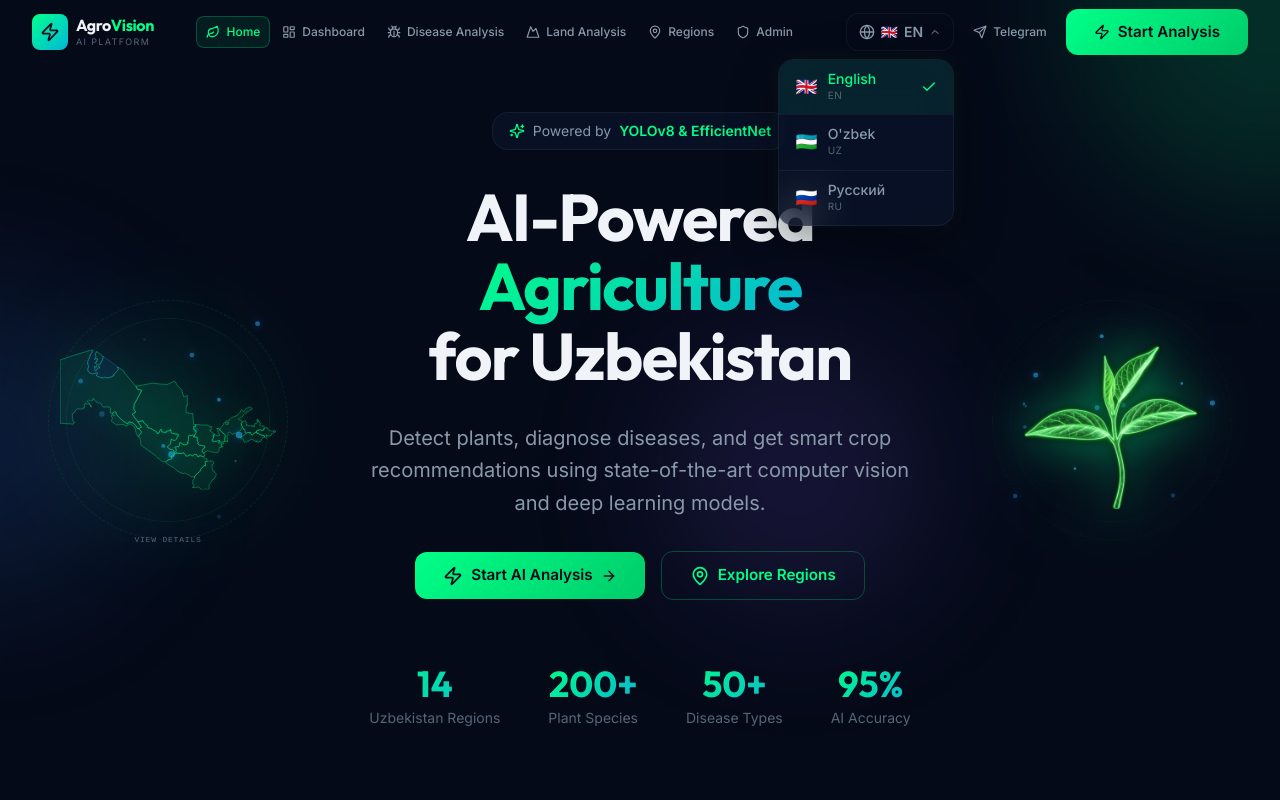
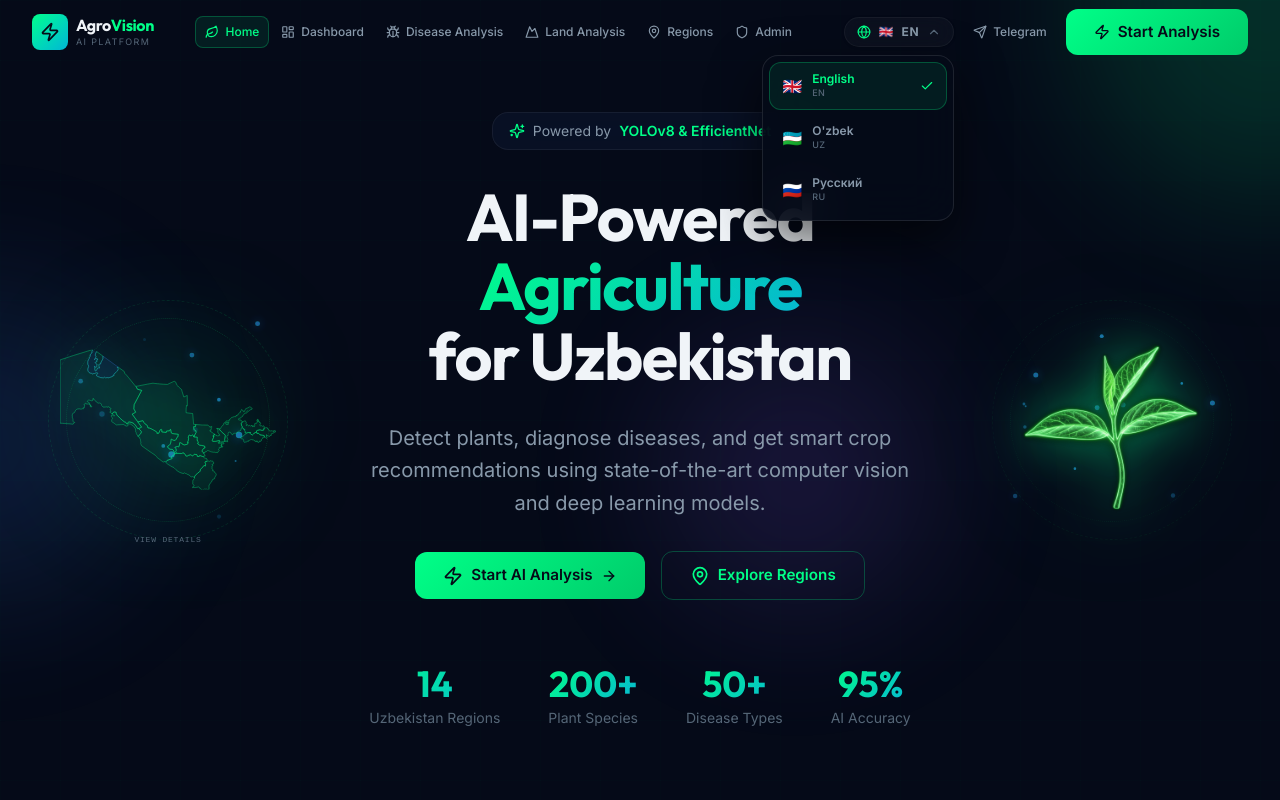
Before and after one commit to OgabekHub/agro-vision-ai, a Next.js app in the folder frontend/: page /en in a window 1280 px wide. Both pictures are taken after a click on the button "Switch language". Shown: the top 800 px of the page. Built offline with nearby package versions, Linux system fonts and the light colour scheme.

Commit message:
style: redesign language switcher with glassmorphic trigger button and premium padded dropdown

```diff
--- a/frontend/src/components/ui/LanguageSwitcher.tsx
+++ b/frontend/src/components/ui/LanguageSwitcher.tsx
@@ -48,24 +48,25 @@ export default function LanguageSwitcher() {
       <button
         onClick={() => setIsOpen(!isOpen)}
         disabled={isPending}
-        className={`flex items-center gap-1.5 px-3 py-2 rounded-xl text-sm font-medium transition-all border border-white/5 hover:border-[var(--color-border-glow)] hover:bg-[var(--color-primary-subtle)] text-[var(--color-text-secondary)] hover:text-[var(--color-primary)] ${
+        className={`flex items-center gap-2 px-3 py-1.5 rounded-full text-xs font-semibold transition-all duration-300 bg-white/3 hover:bg-white/8 border border-white/5 hover:border-white/15 text-[var(--color-text-secondary)] hover:text-[var(--color-text-primary)] shadow-sm backdrop-blur-md group ${
           isPending ? "opacity-75 cursor-not-allowed" : ""
         }`}
         aria-label="Switch language"
         aria-expanded={isOpen}
       >
         {isPending ? (
-          <div className="w-4 h-4 border-2 border-[var(--color-primary)] border-t-transparent rounded-full animate-spin" />
+          <div className="w-3.5 h-3.5 border-2 border-[var(--color-primary)] border-t-transparent rounded-full animate-spin" />
         ) : (
-          <Globe className="w-4 h-4" />
+          <Globe className="w-3.5 h-3.5 text-[var(--color-primary)]" />
         )}
-        <span className="hidden sm:inline">{current.flag}</span>
-        <span className="font-semibold">{current.shortLabel}</span>
+        <span className="hidden sm:inline text-xs leading-none">{current.flag}</span>
+        <span className="font-bold tracking-wider">{current.shortLabel}</span>
         <motion.div
           animate={{ rotate: isOpen ? 180 : 0 }}
           transition={{ duration: 0.2 }}
+          className="text-[var(--color-text-muted)] group-hover:text-[var(--color-text-secondary)]"
         >
-          <ChevronDown className="w-3 h-3" />
+          <ChevronDown className="w-3.5 h-3.5 text-[var(--color-text-muted)]" />
         </motion.div>
       </button>
 
@@ -73,15 +74,11 @@ export default function LanguageSwitcher() {
       <AnimatePresence>
         {isOpen && (
           <motion.div
-            initial={{ opacity: 0, y: -8, scale: 0.95 }}
+            initial={{ opacity: 0, y: 8, scale: 0.95 }}
             animate={{ opacity: 1, y: 0, scale: 1 }}
-            exit={{ opacity: 0, y: -8, scale: 0.95 }}
-            transition={{ duration: 0.15, ease: "easeOut" }}
-            className="absolute right-0 top-full mt-2 w-44 glass rounded-xl border border-[var(--color-border-default)] overflow-hidden z-50"
-            style={{
-              boxShadow:
-                "0 16px 48px rgba(0,0,0,0.4), 0 0 20px rgba(0,255,136,0.05)",
-            }}
+            exit={{ opacity: 0, y: 8, scale: 0.95 }}
+            transition={{ duration: 0.2, ease: [0.16, 1, 0.3, 1] }}
+            className="absolute right-0 top-full mt-2 w-48 bg-[var(--color-bg-dark)]/90 backdrop-blur-xl rounded-2xl border border-white/10 p-1.5 space-y-1 z-50 shadow-[0_20px_50px_rgba(0,0,0,0.6)]"
           >
             {locales.map((l, i) => {
               const isActive = l.code === locale;
@@ -92,23 +89,23 @@ export default function LanguageSwitcher() {
                   animate={{ opacity: 1, x: 0 }}
                   transition={{ delay: i * 0.05 }}
                   onClick={() => switchLocale(l.code)}
-                  className={`w-full flex items-center justify-between gap-3 px-4 py-3 text-sm transition-all ${
+                  className={`w-full flex items-center justify-between gap-3 px-3 py-2.5 rounded-xl text-xs font-semibold transition-all border ${
                     isActive
-                      ? "bg-[var(--color-primary-subtle)] text-[var(--color-primary)]"
-                      : "text-[var(--color-text-secondary)] hover:bg-white/5 hover:text-[var(--color-text-primary)]"
-                  } ${i !== 0 ? "border-t border-white/5" : ""}`}
+                      ? "bg-[var(--color-primary-subtle)] text-[var(--color-primary)] border-[var(--color-border-glow)]"
+                      : "text-[var(--color-text-secondary)] hover:bg-white/5 hover:text-white border-transparent"
+                  }`}
                 >
                   <div className="flex items-center gap-2.5">
-                    <span className="text-lg leading-none">{l.flag}</span>
+                    <span className="text-base leading-none">{l.flag}</span>
                     <div className="text-left">
-                      <p className="font-medium leading-none">{l.label}</p>
-                      <p className="text-[10px] text-[var(--color-text-muted)] mt-0.5 uppercase tracking-wider">
+                      <p className="font-semibold leading-none">{l.label}</p>
+                      <p className="text-[9px] text-[var(--color-text-muted)] mt-0.5 uppercase tracking-wider font-medium">
                         {l.shortLabel}
                       </p>
                     </div>
                   </div>
                   {isActive && (
-                    <Check className="w-4 h-4 text-[var(--color-primary)] flex-shrink-0" />
+                    <Check className="w-3.5 h-3.5 text-[var(--color-primary)] flex-shrink-0" />
                   )}
                 </motion.button>
               );
```
